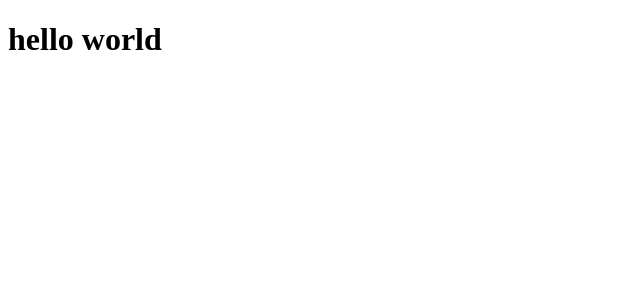
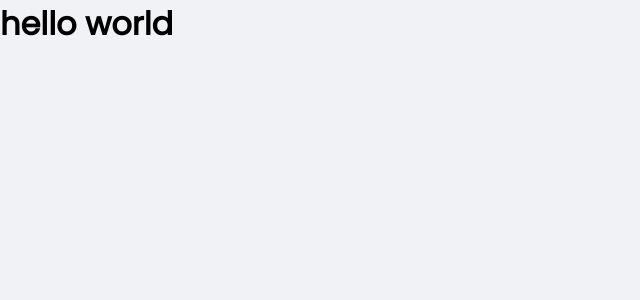
Before and after one commit to Jarlei3m/dt-money, a React (Create React App) app: page / in a window 1280 px wide. Shown: the top 300 px of the page, without its empty margins (0-640 px from the left). Built offline with nearby package versions, Linux system fonts and the light colour scheme.

Commit message:
style: Global styles setup

```diff
--- a/package.json
+++ b/package.json
@@ -6,6 +6,7 @@
     "react": "^17.0.1",
     "react-dom": "^17.0.1",
     "react-scripts": "4.0.3",
+    "styled-components": "^5.2.1",
     "web-vitals": "^1.0.1"
   },
   "devDependencies": {
@@ -16,6 +17,7 @@
     "@types/node": "^12.0.0",
     "@types/react": "^17.0.0",
     "@types/react-dom": "^17.0.0",
+    "@types/styled-components": "^5.1.9",
     "typescript": "^4.1.2"
   },
   "scripts": {
--- a/public/index.html
+++ b/public/index.html
@@ -1,10 +1,19 @@
 <!DOCTYPE html>
 <html lang="en">
   <head>
+    <link rel="preconnect" href="https://fonts.gstatic.com" />
+
     <meta charset="utf-8" />
     <meta name="viewport" content="width=device-width, initial-scale=1" />
 
+    <link rel="shortcut icon" href="favicon.png" type="image/png" />
+
     <title>dtmoney</title>
+
+    <link
+      href="https://fonts.googleapis.com/css2?family=Poppins:ital,wght@0,400;1,600&display=swap"
+      rel="stylesheet"
+    />
   </head>
   <body>
     <noscript>You need to enable JavaScript to run this app.</noscript>
--- a/src/App.tsx
+++ b/src/App.tsx
@@ -1,7 +1,10 @@
+import { GlobalStyle } from './styles/global';
+
 export function App() {
   return (
     <div className='App'>
       <h1>hello world</h1>
+      <GlobalStyle />
     </div>
   );
 }
--- /dev/null
+++ b/src/styles/global.ts
@@ -0,0 +1,55 @@
+import { createGlobalStyle } from 'styled-components';
+
+export const GlobalStyle = createGlobalStyle`
+  :root {
+    --red: #E52E40;
+
+    --blue: #5429CC;
+    --blue-light: #6933FF;
+
+    --text-title: #363F5F;
+    --text-body: #969CB3;
+
+    --background: #F0F2F5;
+    --shape: #FFFFFF;
+  }
+
+  * {
+    margin: 0;
+    padding: 0;
+    box-sizing: border-box;
+  }
+
+  html {
+    @media (max-width: 1080px) {
+      font-size: 93.75%;
+    }
+
+    @media (max-width: 720px) {
+      font-size: 87.5%;
+    }
+  }
+
+  body {
+    background: var(--background);
+    -webkit-font-smoothing: antialiased;
+  }
+
+  body, input, textarea, button {
+    font-family: 'Poppins', sans-serif;
+    font-weight: 400;
+  }
+
+  h1, h2, h3, h4, h5, h6, strong {
+    font-weight: 600;
+  }
+
+  button {
+    cursor: pointer;
+  }
+
+  [disabled] {
+    opacity: 0.6;
+    cursor: not-allowed;
+  }
+`;
```
Also changed, not shown: 1 other file (tests, documents, lock files or other folders).
